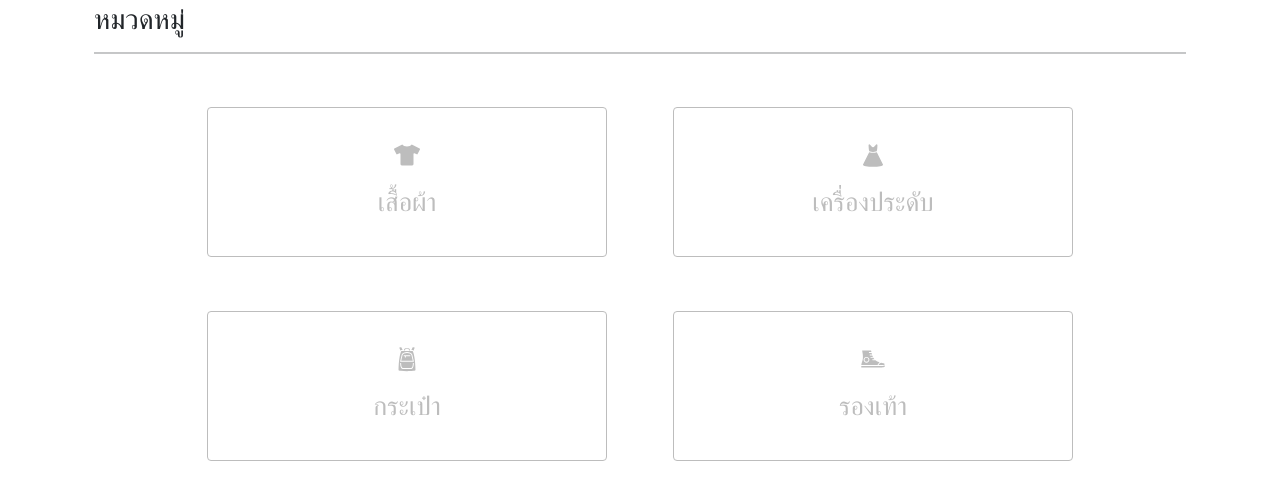
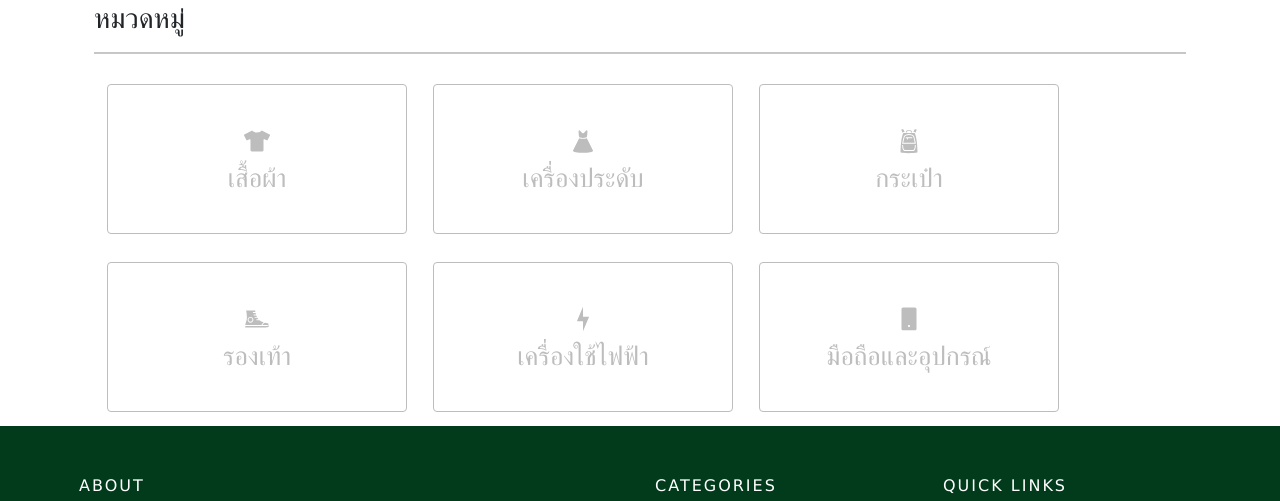
Before and after one commit to nuttanan355/my-app, a React (Create React App) app: page / in a window 1280 px wide. Shown: the part 299-800 px from the top of the page. Built offline with nearby package versions, Linux system fonts and the light colour scheme; no server answers; the database is empty.

Commit message:
(T) update css

```diff
--- a/src/App.js
+++ b/src/App.js
@@ -27,7 +27,7 @@ import AddNewProduct from "./components/seller/AddNewProduct";
 
 // <------------------------Pages USER-------------------------->
 import HomeUser from "./components/user/HomeUser";
-import LogIn from "./components/login/LogIn";
+import LogIn from "./components/Login/SignIn";
 import Mobile from "./components/user/mobile";
 
 import NavbarIndex from './layout/navbar_index'
--- a/src/components/Login/LogIn.js
+++ b/src/components/Login/SignIn.js
@@ -1,7 +1,7 @@
 import React from 'react'
 // import { Redirect } from 'react-router-dom'
 
-function LogIn() {
+function SignIn() {
 
     // const handleSubmit = (e) => {
     //     e.preventDefault();
@@ -80,4 +80,4 @@ function LogIn() {
     )
 }
 
-export default LogIn;
+export default SignIn;
--- a/src/components/user/HomeUser.js
+++ b/src/components/user/HomeUser.js
@@ -6,7 +6,7 @@ import ShowDataUser from "../user/ShowDataUser";
 import * as AiIcons from "react-icons/ai";
 import * as FaIcons from "react-icons/fa";
 import { Link } from "react-router-dom";
-import { GrouprData } from "../../client/GrouprData";
+import { GrouprData } from "../../client/GroupData";
 import Ads from './ads';
 
 
@@ -30,12 +30,13 @@ function HomeUser() {
       <div className="col">
 
         <h3>หมวดหมู่</h3><hr />
-        <div style={{ textAlign: "center", padding: "10px", margin: "0px" }}>
+        <div className="frame">
         {GrouprData.map((item, index) => {
           return (
-              <a href={item.path} key={index}>
+            <a key={index} href={item.path} >
               <div className="btn" style={{ textAlign: "center" }}>
-                  <button className="btn circle-btn btn-type" style={{ margin: "20px" }} >{item.icon} <div style={{ margin: "10px" }}>{item.title}</div></button>
+                <button className="btn circle-btn btn-type" style={{ width: "300px", background: "white", marginBottom: "7px", marginTop: "7px" }} >{item.icon} <div>{item.title}</div></button>
+
               </div>
             </a>
           );
--- a/src/components/user/ShowDataUser.js
+++ b/src/components/user/ShowDataUser.js
@@ -69,8 +69,8 @@ function ShowDataUser() {
       <section className="item-container" id="slider">
         {Object.keys(values).map((id, index) => {
           return (
-            <div key={id} className="col-lg-3" style={{
-              height: "30%"
+            <div key={id} className="btn col-lg-3" style={{
+
             }}>
 
               <Card className="thumbnail"
@@ -80,6 +80,9 @@ function ShowDataUser() {
                   width: "80%",
                   padding: "1px"
                 }}
+                onClick={() =>
+                  (window.location.href = `/product-details/${id}`)
+                }
 
               >
                 <img
--- a/src/css/Navbar.css
+++ b/src/css/Navbar.css
@@ -2,6 +2,7 @@
   background-color: #00B952;
   height: 80px;
   display: flex;
+
   /* justify-content: space-between; */
   /* align-items: center; */
 }
@@ -45,7 +46,7 @@ text-align: center;
   top: 0;
   left: -100%;
   transition: 850ms;
-
+  z-index: 999;
 }
 
 .nav-menu.active {
--- a/src/css/style.css
+++ b/src/css/style.css
@@ -1,20 +1,22 @@
 @import url('https://fonts.googleapis.com/css2?family=Open+Sans:wght@300;400;600;700&display=swap');
 
-
-
 body {
-    font-family: 'Open Sans', sans-serif;
+   font-family:Verdana, Geneva, Tahoma, sans-serif;
     background-color: #ffffff;
 }
 
 .btn-type {
     color: #461717;
 }
-
+.btn-sign-in{
+    color: rgb(128, 128, 128);
+}
+.btn-sign-in:hover{
+    color: #02a54c;
+}
 .btn-type:hover {
     color: #02a54c;
-
-    transform: scale(1.2);
+    transform: scale(1.1);
 }
 
 /* UTILITY */
@@ -119,17 +121,21 @@ section .thumbnail {
     flex: 0 0 auto;
     object-fit: cover;
     cursor: pointer;
+
     margin-bottom: 20px;
     border: 1px solid var(--black);
     overflow: hidden;
     transform: scale(.95);
     transition: all .3s;
+    min-width: 200px;
+    border-radius: 20px 20px 20px 20px;
 }
 
 section .thumbnail:hover {
     transform: scale(1);
     box-shadow: 0px 0px 15px #d1d1d1;
 }
+
 .thumbnail:hover {
     transform: scale(1.1);
     box-shadow: 0px 0px 15px #d1d1d1;
@@ -144,7 +150,13 @@ section .thumbnail:hover {
     width: 400px;
     height: 150px;
 }
+
 .circle-btn:hover {
     border-color: #00B952;
     color: #00B952;
 }
+
+.frame {
+    position: relative;
+    width: 100%;
+}
--- a/src/layout/navbar_index.js
+++ b/src/layout/navbar_index.js
@@ -1,10 +1,11 @@
 import React, { useState } from "react";
 import * as FaIcons from "react-icons/fa";
 import { Link } from "react-router-dom";
-import { GrouprData } from "../client/GrouprData";
+import { GrouprData } from "../client/GroupData";
 import { IconContext } from "react-icons";
 import { ApplicationData } from "../client/ApplicationData";
 import * as FcIcons from "react-icons/fc";
+import * as BsIcons from "react-icons/bs";
 import "../css/Navbar.css";
 
 function NavbarIndex() {
```
Also changed, not shown: src/client/GroupData.js (renamed from src/client/GrouprData.js). Lines whose indentation alone changed are shown as unchanged.
